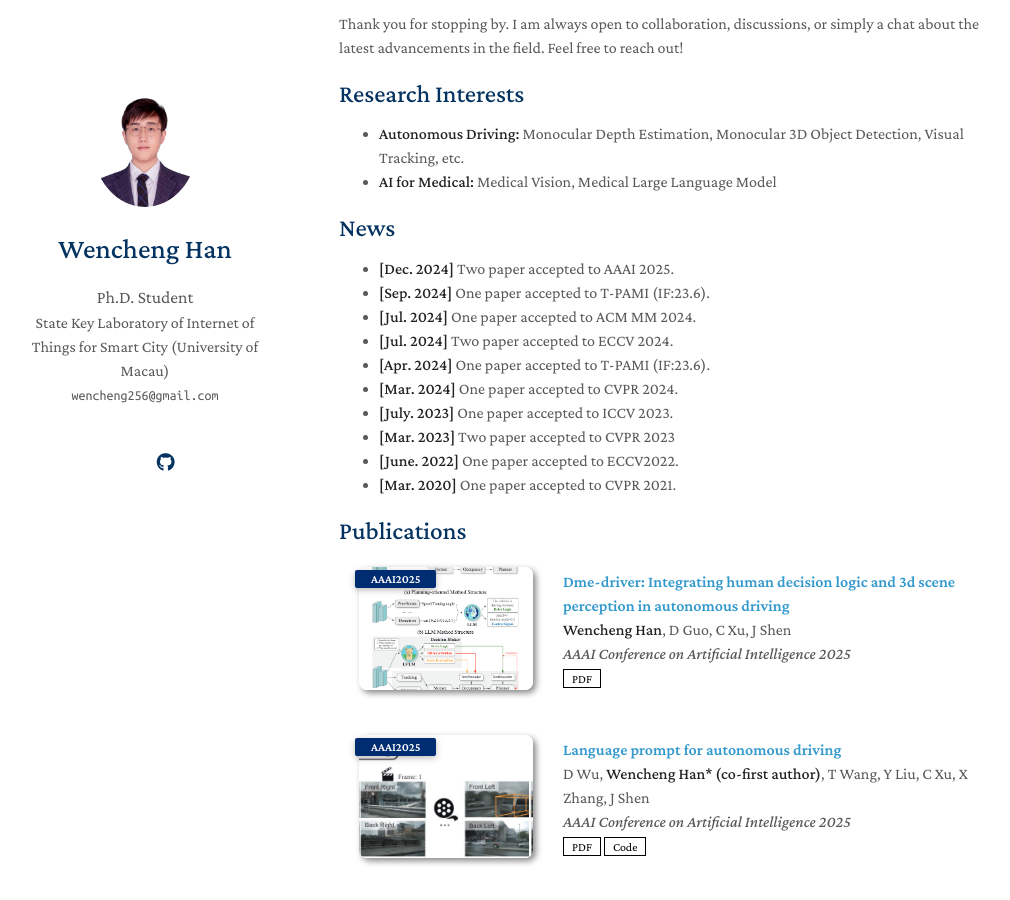
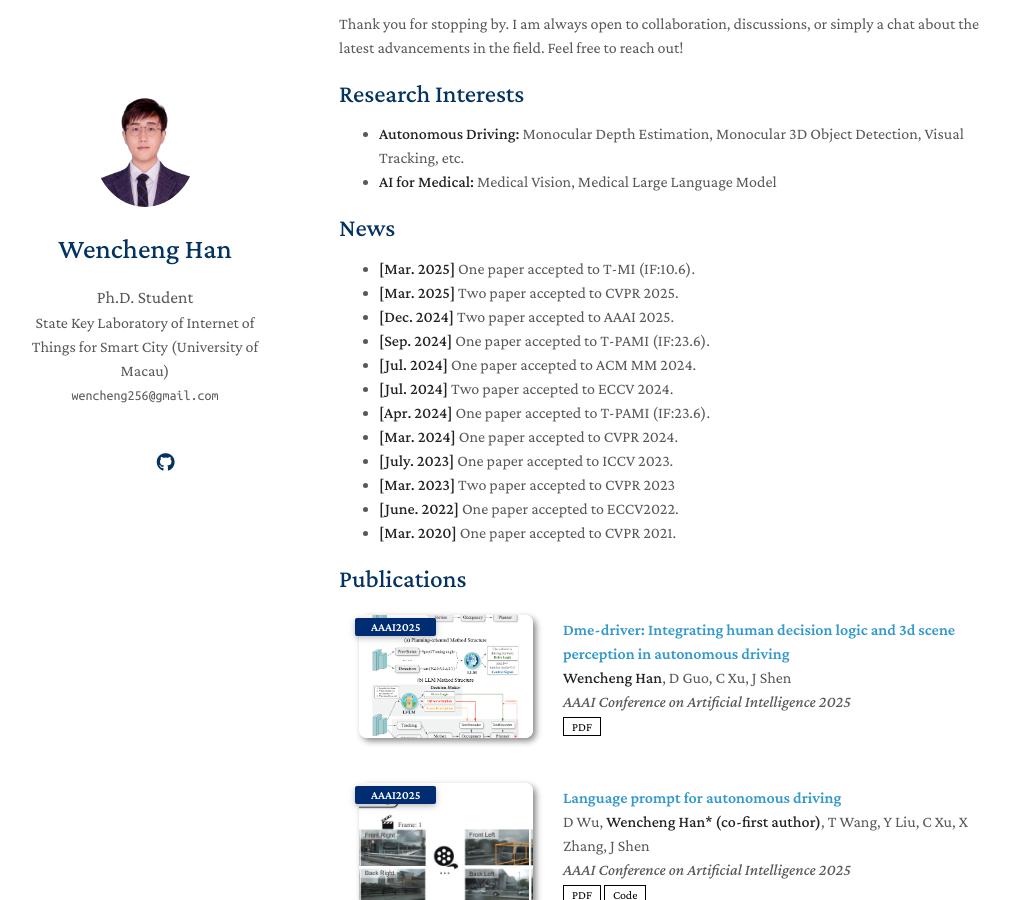
Before and after one commit to wencheng256/wencheng256.github.io, a Jekyll site: the page built from index.md, in a window 1280 px wide and 900 px high, scrolled down 537 px. Shown: the whole window, without its empty margins (131-1141 px from the left). Built offline with Jekyll 4.4.1, drawn with Linux system fonts in a browser that asks for light colours; nearby versions of some CDN libraries; a style sheet for code colours, icons or effects is not loaded; our own code applies the rules of GitHub Pages for plain Markdown files.

Commit message:
Update index.md

```diff
--- a/index.md
+++ b/index.md
@@ -20,7 +20,8 @@ Thank you for stopping by. I am always open to collaboration, discussions, or si
 - **AI for Medical:** Medical Vision, Medical Large Language Model
 
 ## News
-
+- **[Mar. 2025]** One paper accepted to T-MI (IF:10.6).
+- **[Mar. 2025]** Two paper accepted to CVPR 2025.
 - **[Dec. 2024]** Two paper accepted to AAAI 2025.
 - **[Sep. 2024]** One paper accepted to T-PAMI (IF:23.6).
 - **[Jul. 2024]** One paper accepted to ACM MM 2024.
```
